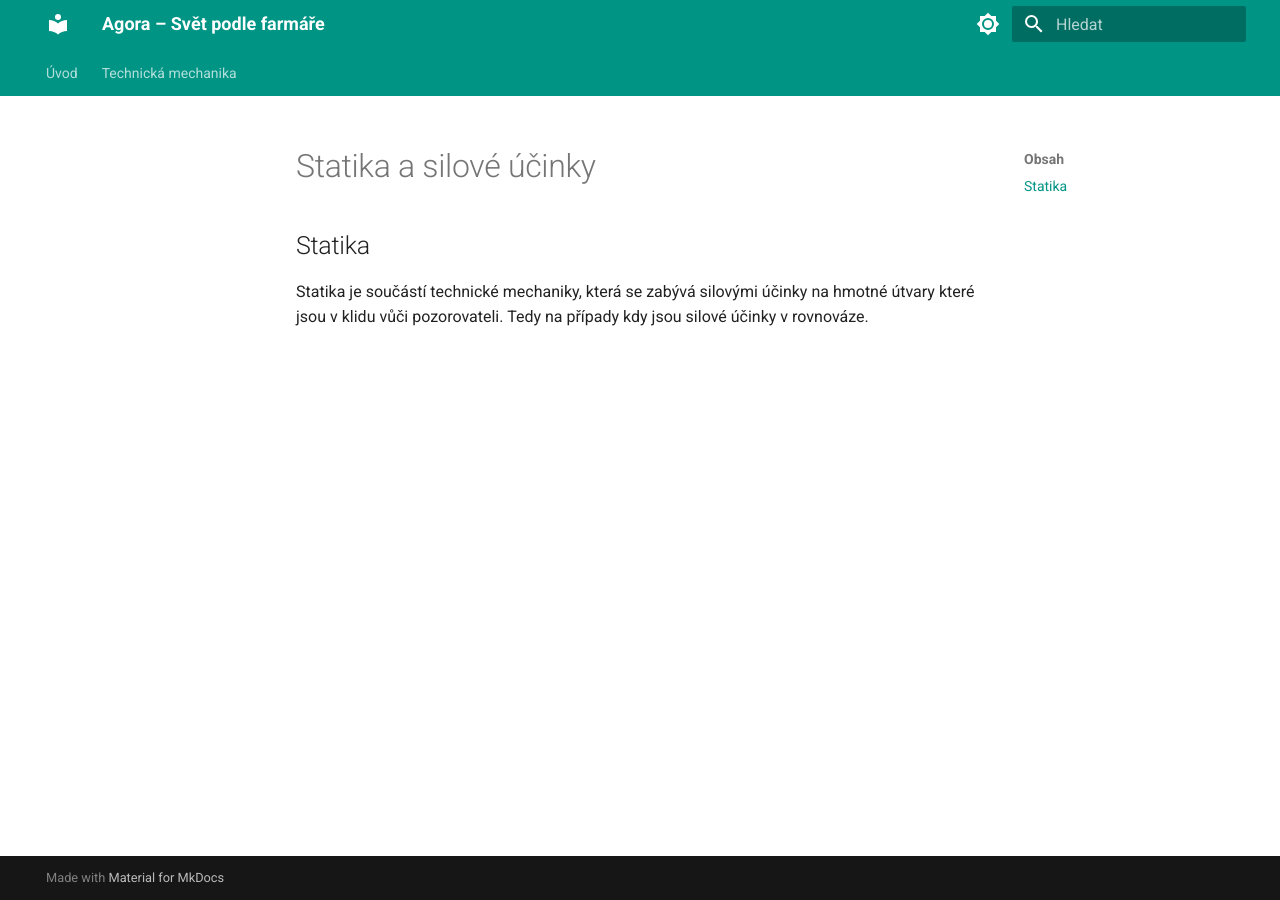
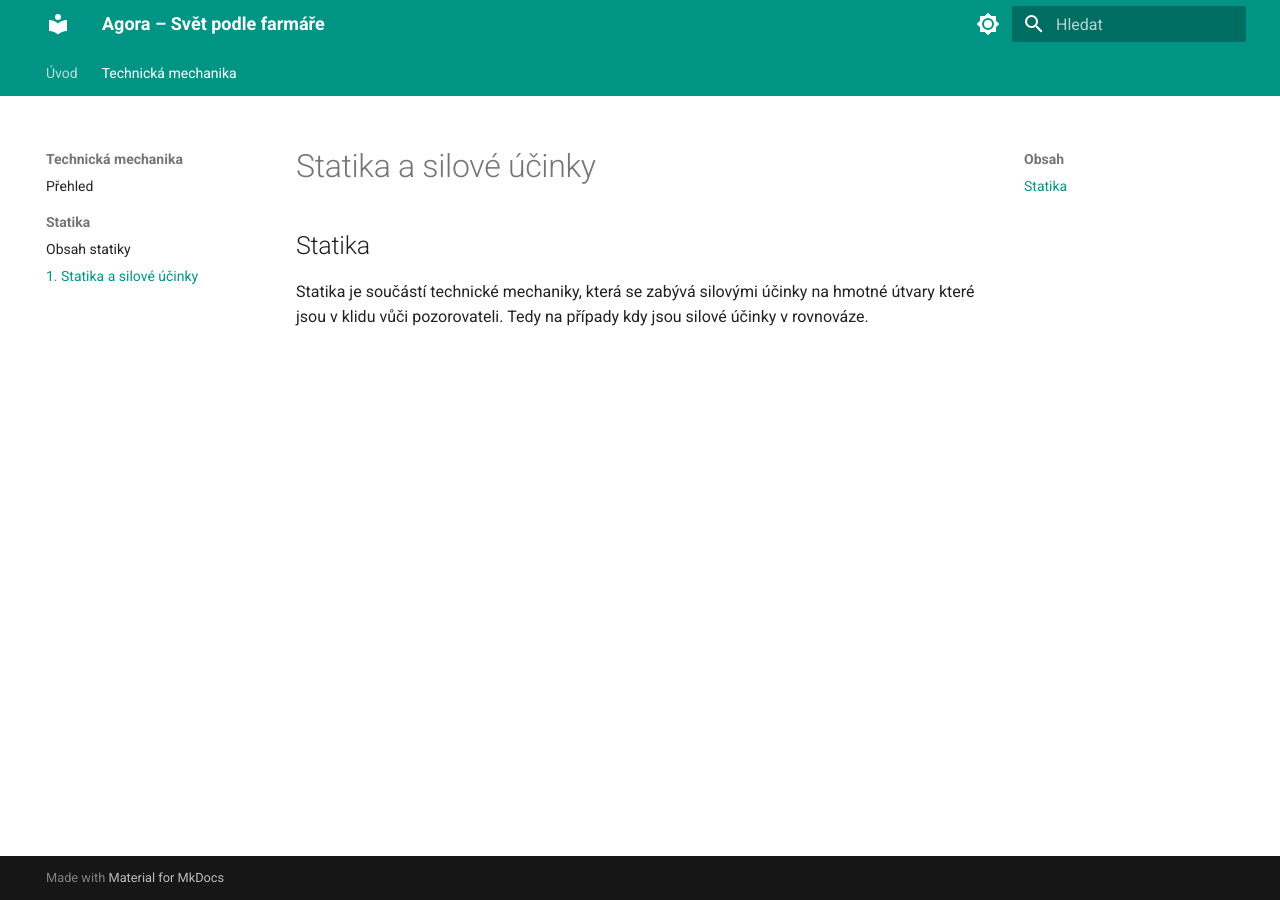
Before and after one commit to svetpodlefarmare/agora-wiki, an MkDocs documentation site: the page built from docs/mechanika/statika/01-statika-a-silove-ucinky.md, in a window 1280 px wide. Built offline with MkDocs 1.6.1 and Material for MkDocs 9.7.7, drawn with Linux system fonts in a browser that asks for light colours.

Commit message:
Update mkdocs.yml

```diff
--- a/mkdocs.yml
+++ b/mkdocs.yml
@@ -42,4 +42,6 @@ nav:
   - Úvod: index.md
   - Technická mechanika:
       - Přehled: mechanika/index.md
-      - Statika: mechanika/statika/index.md
+      - Statika:
+          - Obsah statiky: mechanika/statika/index.md
+          - 1. Statika a silové účinky: mechanika/statika/01-statika-a-silove-ucinky.md
```
